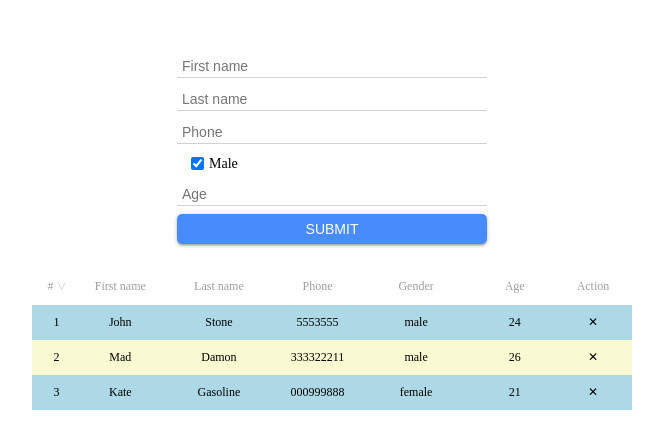
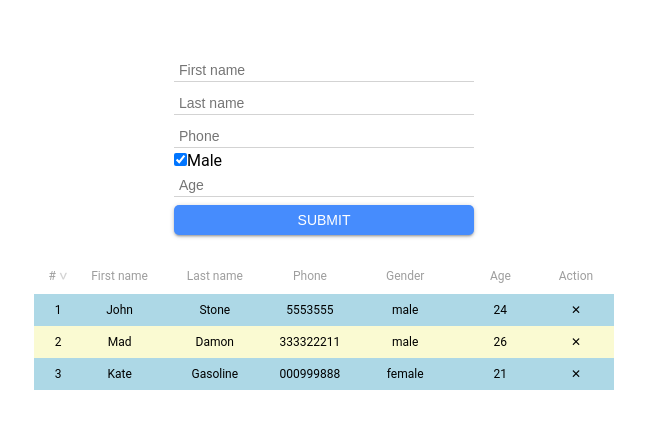
Before and after one commit to lankovova/softindex-test, a React app: page / in a window 1280 px wide. Shown: the part 178-626 px from the top of the page, without its empty margins (316-979 px from the left). Built offline with nearby package versions, Linux system fonts and the light colour scheme; the HTML template or start-up script is replaced by a standard one.

Commit message:
Used checkbox  separate component

```diff
--- a/src/Checkbox.jsx
+++ b/src/Checkbox.jsx
@@ -11,28 +11,29 @@ export default class Checkbox extends React.Component {
         this.onToggleCheckbox = this.onToggleCheckbox.bind(this);
     }
 
-    componentWillReceiveProps(nextProps) {
-        this.setState({ isChecked: nextProps.isChecked });
+    componentWillReceiveProps({ isChecked }) {
+        this.setState({ isChecked });
     }
 
-    onToggleCheckbox() {
+    onToggleCheckbox(event) {
+        const { name } = event.target;
         this.setState((prevState) => {
             const newCheckState = !prevState.isChecked;
 
-            this.props.onToggleCheckbox(newCheckState);
+            this.props.onToggleCheckbox(name, newCheckState);
             return { isChecked: newCheckState };
         });
     }
 
     render() {
-        const { label, labelOnCheck } = this.props;
+        const { name, label, labelOnCheck } = this.props;
 
         return (
             <div className="checkbox">
                 <label htmlFor={label + labelOnCheck}>
                     <input
                         type="checkbox"
-                        name="gender"
+                        name={name}
                         id={label + labelOnCheck}
                         checked={this.state.isChecked ? 'checked' : ''}
                         value={this.state.isChecked}
--- /dev/null
+++ b/src/TextInputField.jsx
@@ -0,0 +1,55 @@
+import React from 'react';
+
+export default class TextInputField extends React.Component {
+    constructor(props) {
+        super(props);
+
+        this.state = {
+            value: this.props.value,
+        };
+
+        this.handleChange = this.handleChange.bind(this);
+    }
+
+    componentWillReceiveProps({ value }) {
+        // Update state here
+        // for parent to be able to change value
+        this.setState({ value });
+    }
+
+    handleChange(event) {
+        const { value } = event.target;
+
+        this.setState({ value });
+        this.props.handleChange(event);
+    }
+
+    render() {
+        const {
+            errors,
+            errorClass,
+            inputRef,
+            name,
+            placeholder,
+        } = this.props;
+
+        return (
+            <div>
+                <input
+                    className={`FormInput ${errorClass}`}
+                    type="text"
+                    name={name}
+                    placeholder={placeholder}
+                    ref={inputRef}
+                    value={this.state.value}
+                    onChange={this.handleChange}
+                />
+                {
+                    errors.map(error => (
+                        <div className="error" key={error.toString()}>{error}</div>
+                    ))
+                }
+            </div>
+        );
+    }
+}
--- a/src/UserForm.jsx
+++ b/src/UserForm.jsx
@@ -1,4 +1,6 @@
 import React from 'react';
+import TextInputField from './TextInputField';
+import Checkbox from './Checkbox';
 import { onlyNumbers, validName } from './utils';
 import './UserForm.css';
 
@@ -15,9 +17,9 @@ export default class UserForm extends React.Component {
         this.state = {
             firstName: '',
             lastName: '',
-            gender: true,
             phone: '',
             age: '',
+            gender: true,
             formIsValid: false,
             inputFieldsData: {
                 firstName: {
@@ -42,49 +44,21 @@ export default class UserForm extends React.Component {
         // Object to store input fields refs
         this.inputFields = {};
 
-        this.handleUserInput = this.handleUserInput.bind(this);
+        this.handleUserCheckboxToggle = this.handleUserCheckboxToggle.bind(this);
+        this.handleUserTextInput = this.handleUserTextInput.bind(this);
         this.handleSubmit = this.handleSubmit.bind(this);
     }
 
-    // Reset form fields
-    clearFields() {
-        this.setState({
-            firstName: '',
-            lastName: '',
-            gender: true,
-            phone: '',
-            age: '',
-            formIsValid: false,
-            inputFieldsData: {
-                firstName: {
-                    errors: [],
-                    state: INPUT_STATES.UNTOUCHED,
-                },
-                lastName: {
-                    errors: [],
-                    state: INPUT_STATES.UNTOUCHED,
-                },
-                phone: {
-                    errors: [],
-                    state: INPUT_STATES.UNTOUCHED,
-                },
-                age: {
-                    errors: [],
-                    state: INPUT_STATES.UNTOUCHED,
-                },
-            },
-        });
+    handleUserCheckboxToggle(name, value) {
+        this.setState({ [name]: value });
     }
 
-    handleUserInput(event) {
-        const { target } = event;
-        const { name } = target;
-        const value = target.type === 'checkbox' ? target.checked : target.value;
+    handleUserTextInput(event) {
+        const { name, value } = event.target;
 
         this.setState(
             { [name]: value },
-            // Validate all fields except checkboxes
-            () => { if (target.type !== 'checkbox') this.validateField(name, value); }
+            () => { this.validateField(name, value); }
         );
     }
 
@@ -153,6 +127,36 @@ export default class UserForm extends React.Component {
         this.setState({ formIsValid });
     }
 
+    // Reset form fields
+    clearFields() {
+        this.setState({
+            firstName: '',
+            lastName: '',
+            phone: '',
+            age: '',
+            gender: true,
+            formIsValid: false,
+            inputFieldsData: {
+                firstName: {
+                    errors: [],
+                    state: INPUT_STATES.UNTOUCHED,
+                },
+                lastName: {
+                    errors: [],
+                    state: INPUT_STATES.UNTOUCHED,
+                },
+                phone: {
+                    errors: [],
+                    state: INPUT_STATES.UNTOUCHED,
+                },
+                age: {
+                    errors: [],
+                    state: INPUT_STATES.UNTOUCHED,
+                },
+            },
+        });
+    }
+
     handleSubmit(formSubmitEvent) {
         formSubmitEvent.preventDefault();
 
@@ -181,74 +185,49 @@ export default class UserForm extends React.Component {
     render() {
         return (
             <form onSubmit={this.handleSubmit} className="Form">
-                {/* TODO: Extract textInput element from here */}
-                <input
-                    className={`FormInput ${this.inputStateClass(this.state.inputFieldsData.firstName.state)}`}
-                    type="text"
+                <TextInputField
                     name="firstName"
                     placeholder="First name"
-                    ref={el => this.inputFields.firstName = el}
+                    errorClass={this.inputStateClass(this.state.inputFieldsData.firstName.state)}
                     value={this.state.firstName}
-                    onChange={this.handleUserInput}
+                    handleChange={this.handleUserTextInput}
+                    errors={this.state.inputFieldsData.firstName.errors}
+                    inputRef={el => this.inputFields.firstName = el}
                 />
-                {
-                    this.state.inputFieldsData.firstName.errors.map(error => (
-                        <div className="error" key={error.toString()}>{error}</div>
-                    ))
-                }
-                <input
-                    className={`FormInput ${this.inputStateClass(this.state.inputFieldsData.lastName.state)}`}
-                    type="text"
+                <TextInputField
                     name="lastName"
                     placeholder="Last name"
-                    ref={el => this.inputFields.lastName = el}
+                    errorClass={this.inputStateClass(this.state.inputFieldsData.lastName.state)}
                     value={this.state.lastName}
-                    onChange={this.handleUserInput}
+                    handleChange={this.handleUserTextInput}
+                    errors={this.state.inputFieldsData.lastName.errors}
+                    inputRef={el => this.inputFields.lastName = el}
                 />
-                {
-                    this.state.inputFieldsData.lastName.errors.map(error => (
-                        <div className="error" key={error.toString()}>{error}</div>
-                    ))
-                }
-                <input
-                    className={`FormInput ${this.inputStateClass(this.state.inputFieldsData.phone.state)}`}
-                    type="text"
+                <TextInputField
                     name="phone"
                     placeholder="Phone"
-                    ref={el => this.inputFields.phone = el}
+                    errorClass={this.inputStateClass(this.state.inputFieldsData.phone.state)}
                     value={this.state.phone}
-                    onChange={this.handleUserInput}
+                    handleChange={this.handleUserTextInput}
+                    errors={this.state.inputFieldsData.phone.errors}
+                    inputRef={el => this.inputFields.phone = el}
                 />
-                {
-                    this.state.inputFieldsData.phone.errors.map(error => (
-                        <div className="error" key={error.toString()}>{error}</div>
-                    ))
-                }
-                <label className="FormCheckbox" htmlFor="genderField">
-                    <input
-                        type="checkbox"
-                        name="gender"
-                        id="genderField"
-                        checked={this.state.gender ? 'checked' : ''}
-                        value={this.state.gender}
-                        onChange={this.handleUserInput}
-                    />
-                    {(this.state.gender) ? 'Male' : 'Female'}
-                </label>
-                <input
-                    className={`FormInput ${this.inputStateClass(this.state.inputFieldsData.age.state)}`}
-                    type="text"
+                <Checkbox
+                    name="gender"
+                    label="Female"
+                    labelOnCheck="Male"
+                    isChecked={this.state.gender}
+                    onToggleCheckbox={this.handleUserCheckboxToggle}
+                />
+                <TextInputField
                     name="age"
                     placeholder="Age"
-                    ref={el => this.inputFields.age = el}
+                    errorClass={this.inputStateClass(this.state.inputFieldsData.age.state)}
                     value={this.state.age}
-                    onChange={this.handleUserInput}
+                    handleChange={this.handleUserTextInput}
+                    errors={this.state.inputFieldsData.age.errors}
+                    inputRef={el => this.inputFields.age = el}
                 />
-                {
-                    this.state.inputFieldsData.age.errors.map(error => (
-                        <div className="error" key={error.toString()}>{error}</div>
-                    ))
-                }
                 <input className="FormSubmit" type="submit" value="Submit" />
             </form>
         );
--- /dev/null
+++ b/src/index.css
@@ -0,0 +1,11 @@
+* {
+    margin: 0;
+    padding: 0;
+    font-size: 100%;
+    box-sizing: border-box;
+}
+
+body {
+    line-height: 1;
+    font-family: 'Roboto', sans-serif;
+}
--- a/src/index.jsx
+++ b/src/index.jsx
@@ -1,6 +1,7 @@
 import React from 'react';
 import ReactDOM from 'react-dom';
 import App from './App';
+import './index.css';
 
 ReactDOM.render(
     <App />,
```
Also changed, not shown: 1 other file (tests, documents, lock files or other folders).
